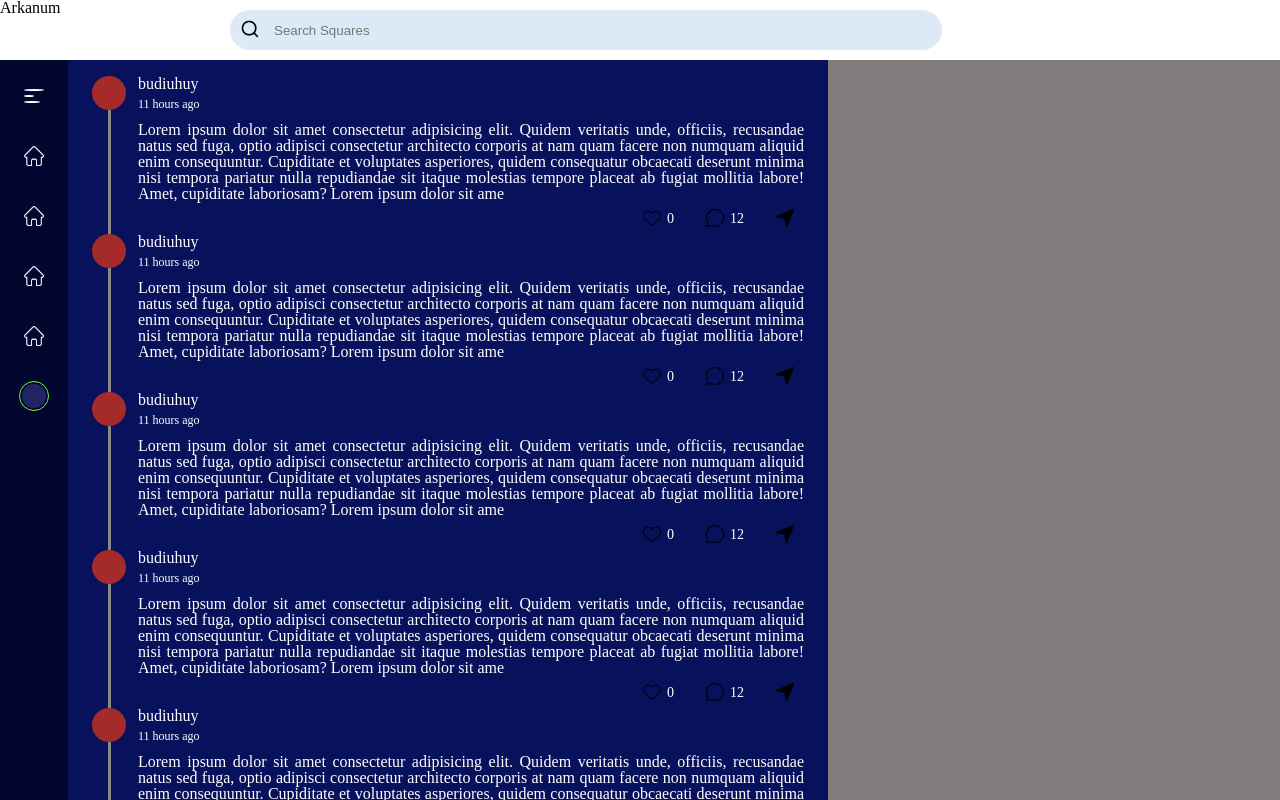
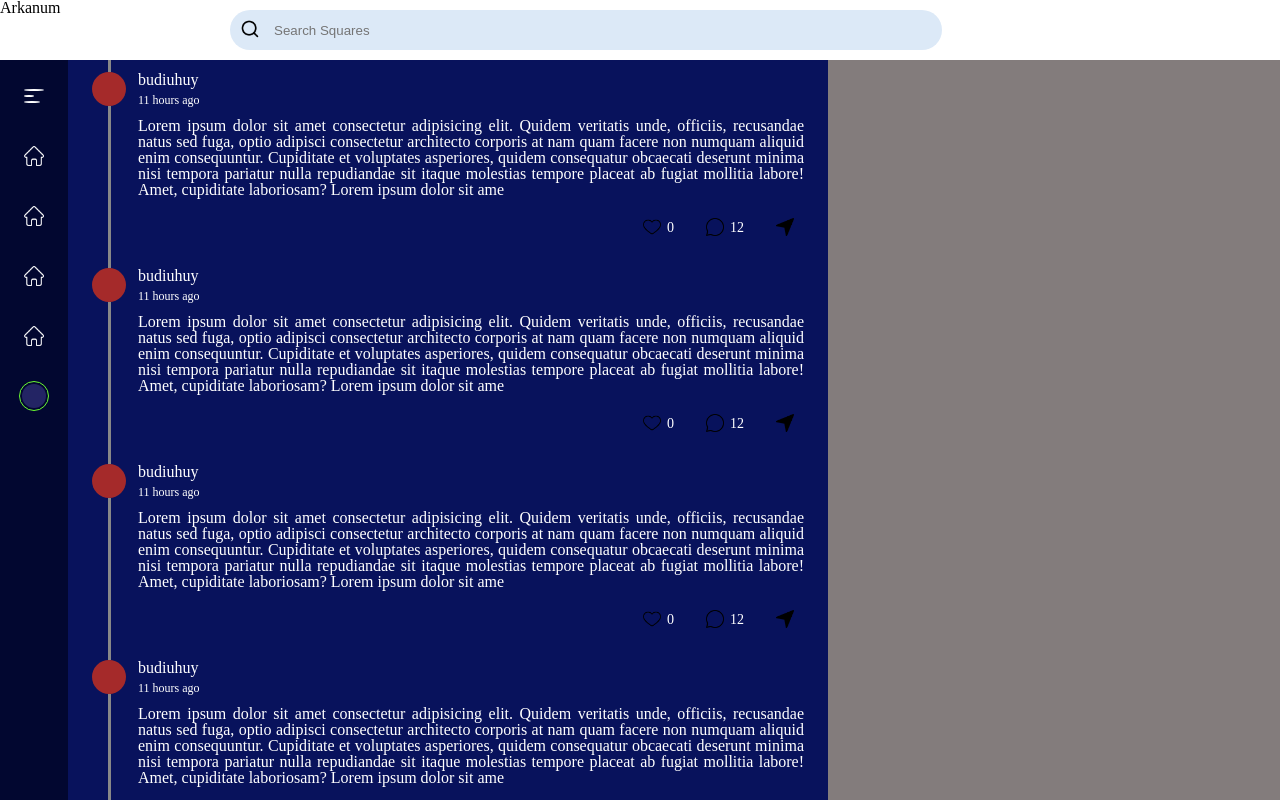
Before and after one commit to arkandamar/Arkanum, a React (Vite) app in the folder frontend-arkanum/: page / in a window 1280 px wide. Built offline with nearby package versions, Linux system fonts and the light colour scheme.

Commit message:
reshape square (post) layout

```diff
--- a/frontend-arkanum/src/components/Searchbar.scss
+++ b/frontend-arkanum/src/components/Searchbar.scss
@@ -1,6 +1,6 @@
 @import "../main.scss";
 @import "./Navbar.scss";
-@import "./Post.scss";
+@import "./Squares.scss";
 
 $search-height: 40px;
 $mag-size: 20px;
--- a/frontend-arkanum/src/components/Post.scss
+++ b/frontend-arkanum/src/components/Squares.scss
@@ -1,7 +1,11 @@
 @import "../main.scss";
 $post-width: 760px;
 
-.container-post {
+$square-padding: $padding-m;
+$content-gap: 12px;
+$section-size: 34px;
+
+.container-square {
   max-width: 760px - (2 * $padding-xl);
   height: auto;
   color: white;
@@ -11,14 +15,19 @@ $post-width: 760px;
   padding: 0 $padding-xl;
   gap: calc($padding-xl / 2);
 
+  &:hover {
+    cursor: pointer;
+    background: rgb(206, 206, 206);
+  }
+
   .side {
     grid-template-columns: max-content;
-    grid-template-rows: max-content 1fr;
+    grid-template-rows: $square-padding max-content 1fr $square-padding;
     display: grid;
     justify-content: center;
 
     .avatar {
-      @include box(34px);
+      @include box($section-size);
       border-radius: 100%;
       background-color: brown;
     }
@@ -31,23 +40,20 @@ $post-width: 760px;
         width: 3px;
         height: 100%;
         background-color: rgb(136, 136, 136);
-
-        &:hover {
-          background-color: aqua;
-        }
       }
     }
   }
 
   .content {
     display: grid;
-    grid-template-rows: 34px 1fr 32px;
+    grid-template-rows: $section-size 1fr $section-size;
     height: max-content;
     text-align: justify;
+    padding: $square-padding 0;
+    gap: $content-gap;
 
     .info {
       width: 100%;
-      height: 34px;
       @include align($justify: space-between);
       flex-direction: column;
 
@@ -60,13 +66,11 @@ $post-width: 760px;
     }
 
     .text {
-      margin-top: 12px;
       width: 100%;
     }
 
     .interaction {
       width: 100%;
-      height: 32px;
       @include align(end, center);
       gap: 12px;
 
--- a/frontend-arkanum/src/components/Post.tsx
+++ b/frontend-arkanum/src/components/Squares.tsx
@@ -1,4 +1,4 @@
-import "./Post.scss";
+import "./Squares.scss";
 import comment from "../assets/comment.png";
 import compass from "../assets/compass.png";
 import unlikedIcon from "../assets/unliked.png";
@@ -18,9 +18,15 @@ export default function Post() {
   };
 
   return (
-    <div className="container-post">
+    <div className="container-square">
       <div className="side">
+        <div className="relation">
+          <div></div>
+        </div>
         <div className="avatar"></div>
+        <div className="relation">
+          <div></div>
+        </div>
         <div className="relation">
           <div></div>
         </div>
--- a/frontend-arkanum/src/pages/ScrollPage.scss
+++ b/frontend-arkanum/src/pages/ScrollPage.scss
@@ -7,7 +7,6 @@
   scroll-behavior: smooth;
   background-color: $secondary-color;
   overflow-y: scroll;
-  padding: $padding-l 0;
 
   &::-webkit-scrollbar {
     display: none;
--- a/frontend-arkanum/src/pages/ScrollPage.tsx
+++ b/frontend-arkanum/src/pages/ScrollPage.tsx
@@ -1,4 +1,4 @@
-import Post from "../components/Post.js";
+import Post from "../components/Squares.js";
 import "./ScrollPage.scss";
 
 export default function ScrollPage() {
```
